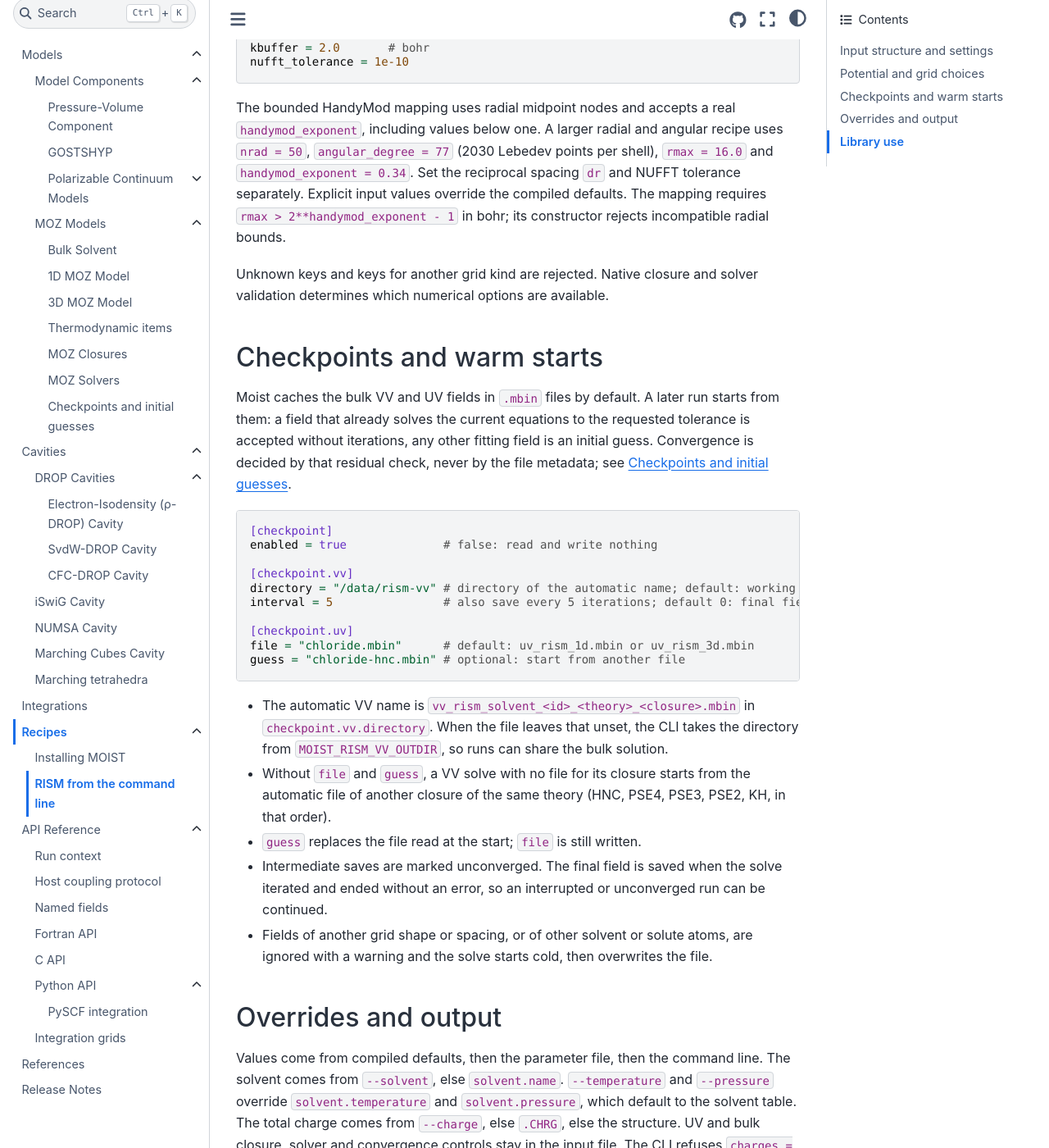
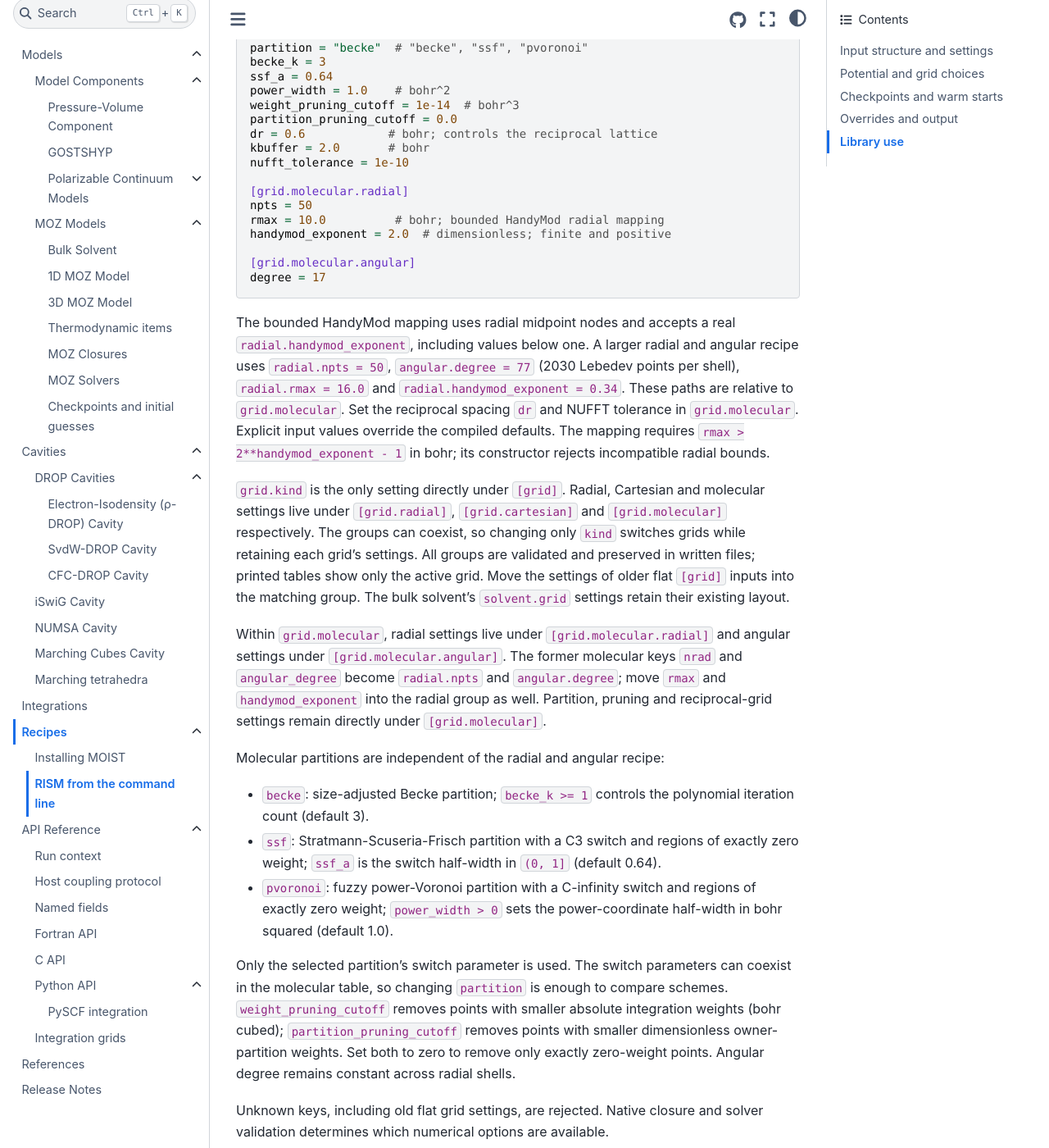
Before and after one commit to lukaswittmann/moist, a Sphinx documentation site: the page built from docs/recipe/rism.rst, in a window 1280 px wide and 1400 px high, scrolled down 3187 px. Shown: the whole window at 82% size. Built offline with Sphinx 7.4.7 and the Sphinx Book theme 1.1.4, drawn with Linux system fonts in a browser that asks for light colours; pages that are not in the unit, such as notebooks, are missing from menus; some of the changed text lies outside the part shown.

Commit message:
Restructured molecular grid settings

```diff
--- a/docs/recipe/rism.rst
+++ b/docs/recipe/rism.rst
@@ -35,6 +35,8 @@ For a one-atom chloride XYZ, run with ``--charge -1``, a complete 3D input is:
 
    [grid]
    kind = "cartesian"
+
+   [grid.cartesian]
    nx = 64
    ny = 64
    nz = 64
@@ -86,6 +88,8 @@ For 1D, use a radial UV grid; its settings are separate from ``solvent.grid``:
 
    [grid]
    kind = "radial"
+
+   [grid.radial]
    npts = 8192
    dr = 0.015
 
@@ -139,25 +143,68 @@ For an atom-centred 3D point grid, replace the Cartesian grid group with:
 
    [grid]
    kind = "molecular"
-   nrad = 50
-   angular_degree = 17
-   rmax = 10.0          # bohr; bounded HandyMod radial mapping
-   handymod_exponent = 2.0  # dimensionless; finite and positive
+
+   [grid.molecular]
+   partition = "becke"  # "becke", "ssf", "pvoronoi"
    becke_k = 3
+   ssf_a = 0.64
+   power_width = 1.0    # bohr^2
+   weight_pruning_cutoff = 1e-14  # bohr^3
+   partition_pruning_cutoff = 0.0
    dr = 0.6            # bohr; controls the reciprocal lattice
    kbuffer = 2.0       # bohr
    nufft_tolerance = 1e-10
 
+   [grid.molecular.radial]
+   npts = 50
+   rmax = 10.0          # bohr; bounded HandyMod radial mapping
+   handymod_exponent = 2.0  # dimensionless; finite and positive
+
+   [grid.molecular.angular]
+   degree = 17
+
 The bounded HandyMod mapping uses radial midpoint nodes and accepts a real
-``handymod_exponent``, including values below one. A larger radial and angular recipe uses ``nrad = 50``,
-``angular_degree = 77`` (2030 Lebedev points per shell), ``rmax = 16.0``
-and ``handymod_exponent = 0.34``. Set the reciprocal spacing ``dr`` and NUFFT
-tolerance separately. Explicit input values override the compiled defaults.
+``radial.handymod_exponent``, including values below one. A larger radial and
+angular recipe uses ``radial.npts = 50``, ``angular.degree = 77`` (2030 Lebedev
+points per shell), ``radial.rmax = 16.0`` and ``radial.handymod_exponent = 0.34``.
+These paths are relative to ``grid.molecular``. Set the reciprocal spacing ``dr``
+and NUFFT tolerance in ``grid.molecular``. Explicit input values override the compiled defaults.
 The mapping requires ``rmax > 2**handymod_exponent - 1`` in bohr; its constructor
 rejects incompatible radial bounds.
 
-Unknown keys and keys for another grid kind are rejected. Native closure and
-solver validation determines which numerical options are available.
+``grid.kind`` is the only setting directly under ``[grid]``. Radial, Cartesian
+and molecular settings live under ``[grid.radial]``, ``[grid.cartesian]`` and
+``[grid.molecular]`` respectively. The groups can coexist, so changing only
+``kind`` switches grids while retaining each grid's settings. All groups are
+validated and preserved in written files; printed tables show only the active
+grid. Move the settings of older flat ``[grid]`` inputs into the matching group.
+The bulk solvent's ``solvent.grid`` settings retain their existing layout.
+
+Within ``grid.molecular``, radial settings live under ``[grid.molecular.radial]``
+and angular settings under ``[grid.molecular.angular]``. The former molecular
+keys ``nrad`` and ``angular_degree`` become ``radial.npts`` and ``angular.degree``;
+move ``rmax`` and ``handymod_exponent`` into the radial group as well. Partition,
+pruning and reciprocal-grid settings remain directly under ``[grid.molecular]``.
+
+Molecular partitions are independent of the radial and angular recipe:
+
+* ``becke``: size-adjusted Becke partition; ``becke_k >= 1`` controls the
+  polynomial iteration count (default 3).
+* ``ssf``: Stratmann-Scuseria-Frisch partition with a C3 switch and regions of
+  exactly zero weight; ``ssf_a`` is the switch half-width in ``(0, 1]`` (default 0.64).
+* ``pvoronoi``: fuzzy power-Voronoi partition with a C-infinity switch and
+  regions of exactly zero weight; ``power_width > 0`` sets the power-coordinate
+  half-width in bohr squared (default 1.0).
+
+Only the selected partition's switch parameter is used. The switch parameters
+can coexist in the molecular table, so changing ``partition`` is enough to
+compare schemes. ``weight_pruning_cutoff`` removes points with smaller absolute
+integration weights (bohr cubed); ``partition_pruning_cutoff`` removes points with
+smaller dimensionless owner-partition weights. Set both to zero to remove only
+exactly zero-weight points. Angular degree remains constant across radial shells.
+
+Unknown keys, including old flat grid settings, are rejected. Native closure
+and solver validation determines which numerical options are available.
 
 Checkpoints and warm starts
 ---------------------------
--- a/docs/reference/grids.rst
+++ b/docs/reference/grids.rst
@@ -50,7 +50,11 @@ Molecular partition weights sum to one over atoms at each point, preventing doub
 ``grid%new_trafo`` creates the transform engine matching the concrete 3D grid.
 Rules, mappings, angular generators, and shell policies are independently replaceable through their abstract interfaces.
 
-To prune only zero-weight molecular points, set both ``weight_threshold`` and ``pruning_threshold`` to zero; larger positive thresholds (:math:`>10^{-10}`) can introduce discontinuities in grid-evaluted/integrated functions.
+To prune only zero-weight molecular points, set both constructor arguments
+``weight_threshold`` and ``pruning_threshold`` to zero. In the RISM input,
+these are ``grid.molecular.weight_pruning_cutoff`` and
+``grid.molecular.partition_pruning_cutoff``. Larger positive cutoffs
+(:math:`>10^{-10}`) can introduce discontinuities in grid-evaluated/integrated functions.
 
 Construction and updates
 ~~~~~~~~~~~~~~~~~~~~~~~~
```
Also changed, not shown: 7 other files.
